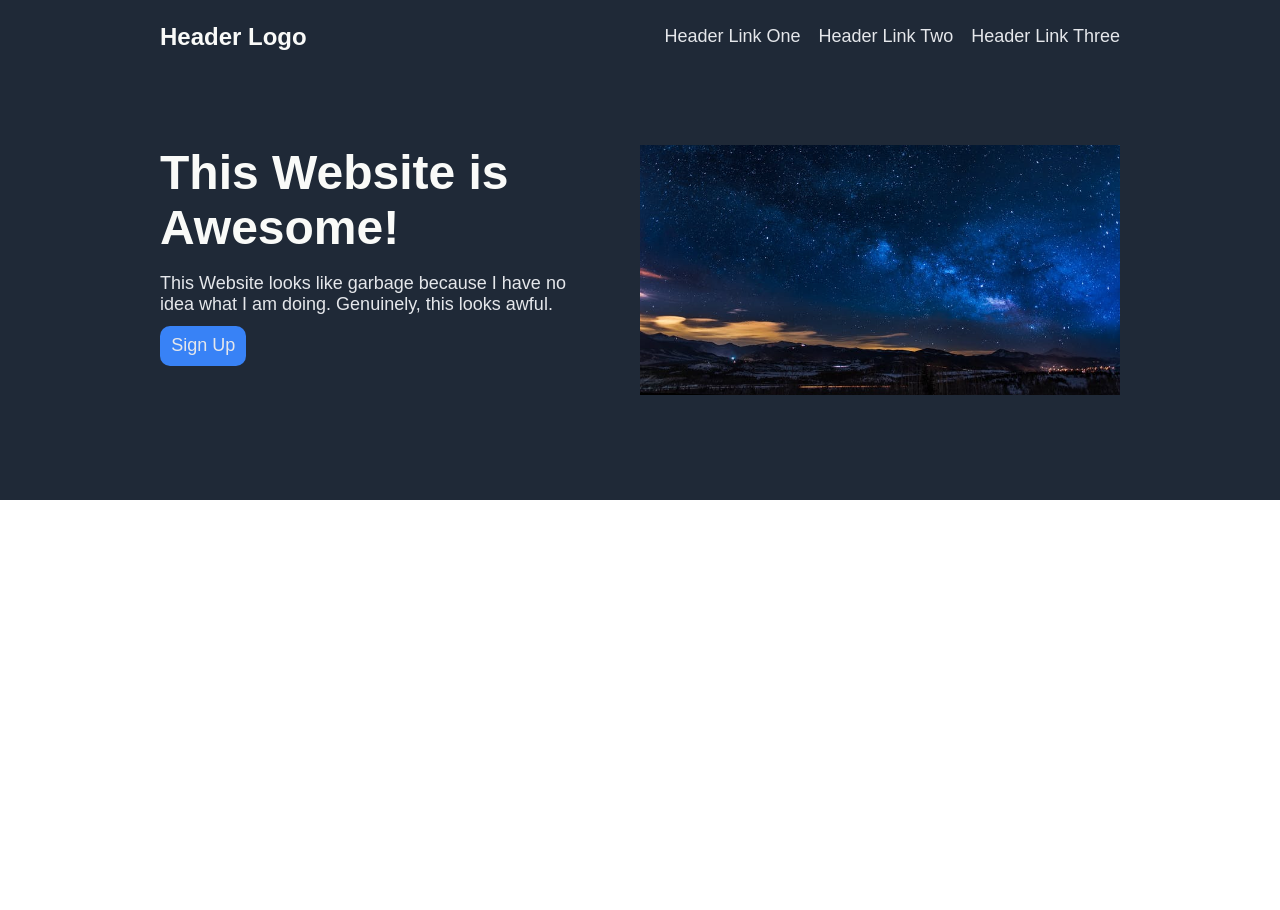
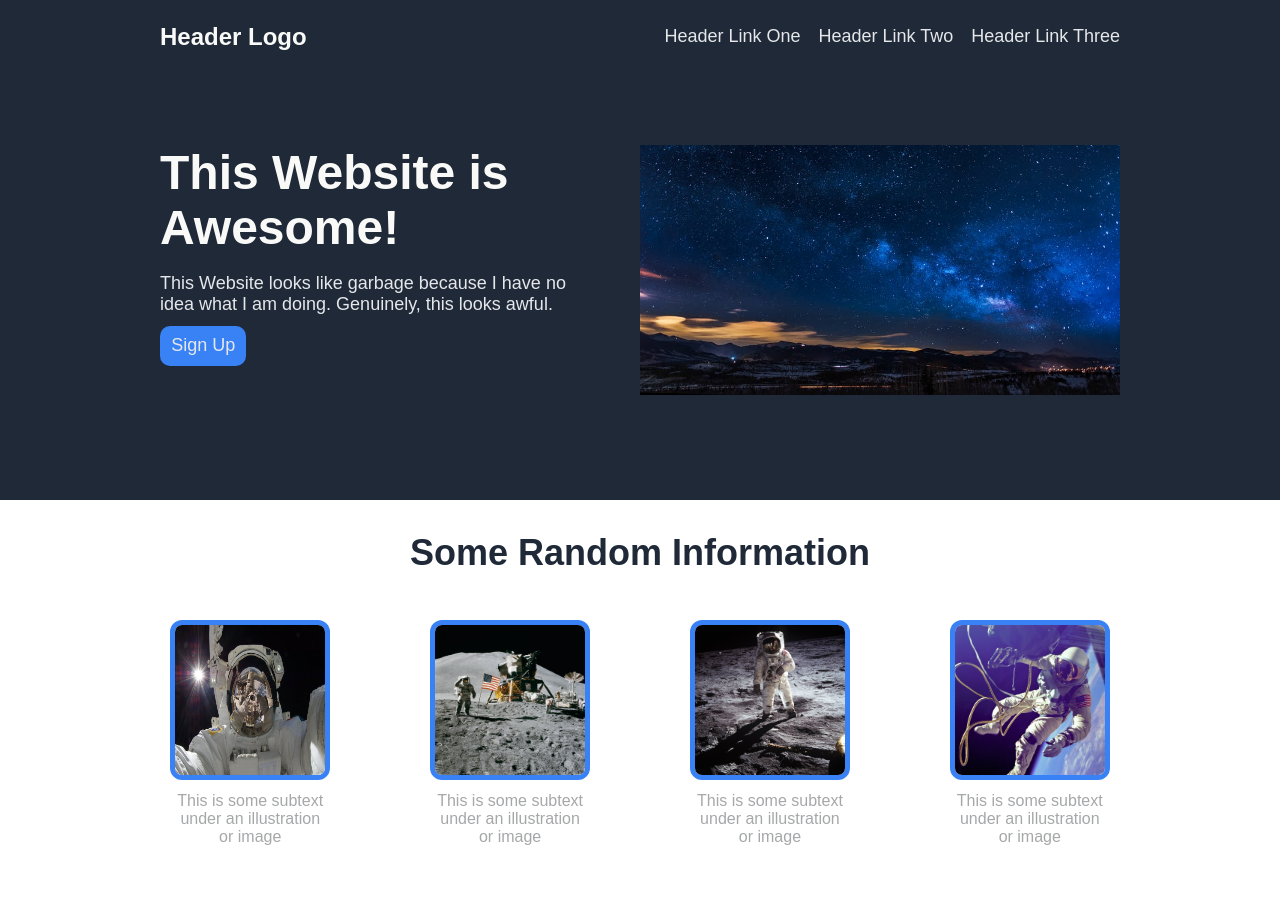
Before and after one commit to KProperProductions/redesigned-doodle, a plain HTML site: page index.html in a window 1280 px wide. Before the commit the page ends 800 px from the top, so only its background shows below. Drawn offline with Linux system fonts and the light colour scheme.

Commit message:
Add astronaut imgs and completed rando-info section.

```diff
--- a/index.html
+++ b/index.html
@@ -26,7 +26,29 @@
                 </div>
                 <div class="sign-up"><a href="index.html">Sign Up</a></div>
             </div>
-            <img src="../redesigned-doodle/img/space.jpeg">
+            <img class="hero-img" src="../redesigned-doodle/img/space.jpeg">
+        </div>
+    </div>
+
+    <div class="rando">
+        <div class="rando-header"> Some Random Information</div>
+        <div class="rando-info">
+            <div class="box">
+                <img class="rando-box" src="../redesigned-doodle/img/astronaut-one.jpeg" alt="">
+                <div class="rando-sub">This is some subtext under an illustration or image</div>
+            </div>
+            <div class="box">
+                <img class="rando-box" src="../redesigned-doodle/img/astronaut-two.jpeg" alt="">
+                <div class="rando-sub">This is some subtext under an illustration or image</div>
+            </div>
+            <div class="box">
+                <img class="rando-box" src="../redesigned-doodle/img/astronaut-three.jpeg" alt="">
+                <div class="rando-sub">This is some subtext under an illustration or image</div>
+            </div>
+            <div class="box">
+                <img class="rando-box" src="../redesigned-doodle/img/astronaut-four.jpeg" alt="">
+                <div class="rando-sub">This is some subtext under an illustration or image</div>
+            </div>
         </div>
     </div>
 </body>
--- a/styles.css
+++ b/styles.css
@@ -10,7 +10,7 @@ body {
     flex-direction: column;
     padding-left: 12.5%;
     padding-right:12.5%;
-    height: 500px;
+    min-height: 500px;
     background-color: #1F2937;
 }
 
@@ -50,10 +50,15 @@ a:hover {
     display: flex;
     justify-content: space-between;
     margin-top: 10%;
+    flex-shrink: 2;
 }
 
-.sign-up > a:hover {
-    border-color: #7eabf3;
+.hero-left {
+    display: flex;
+    flex-direction: column;
+    flex-wrap: wrap;
+    margin-right: 2.5%;
+
 }
 
 .hero-main {
@@ -79,17 +84,57 @@ a:hover {
     width: 20%;
     height: 40px;
 }
-.hero-left {
-    display: flex;
-    flex-direction: column;
-    flex-wrap: wrap;
-    margin-right: 2.5%;
 
-}
-
-
-img {
+.hero-img {
     max-height: 250px;
     min-width: 50%;
     margin-left: 2.5%;
 }
+
+.rando-info {
+    height: fit-content;
+    align-items: center;
+    justify-content: space-evenly;
+    display: flex;
+    padding: 0px 5.5%;
+}
+
+.rando-header {
+    display: flex;
+    justify-content: center;
+    padding-top: 2.5%;
+    font-size: 36px;
+    font-weight: 900;
+    color: #1F2937;
+}
+.rando-info {
+    height: fit-content;
+    align-items: center;
+    justify-content: space-evenly;
+    display: flex;
+    padding: 0px 5.5%;
+    margin-bottom: 5%;
+}
+
+.box {
+    display: flex;
+    flex-direction: column;
+    flex-wrap: wrap;
+    align-items: center;
+    justify-content: center;
+    margin-top: 4%;
+}
+.rando-box {
+    width: 150px;
+    height: 150px;
+    border:5px solid #3882F6;
+    border-radius: 12px;
+}
+
+.rando-sub {
+    color: #a6a7a9;
+    margin-top: 12px;
+    width: 150px;
+    flex-wrap: wrap;
+    text-align: center;
+}
```
Also changed, not shown: img/astronaut-four.jpeg (added), img/astronaut-one.jpeg (added), img/astronaut-three.jpeg (added), img/astronaut-two.jpeg (added).
